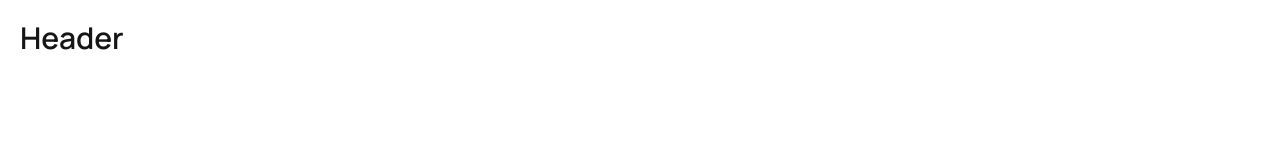
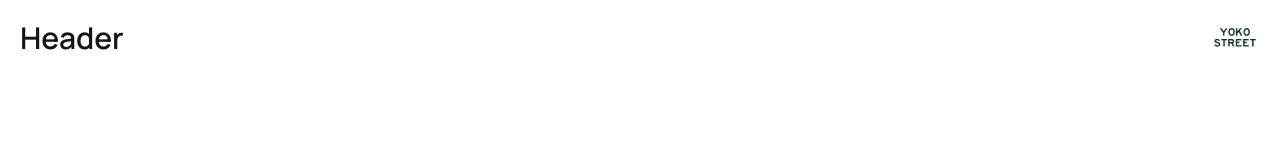
Before and after one commit to Daniel264/yoko-street, a Next.js app: page / in a window 1280 px wide. Shown: the top 160 px of the page. Built offline with nearby package versions, Linux system fonts and the light colour scheme.

Commit message:
Add logo to Header component

```diff
--- a/src/components/Header.tsx
+++ b/src/components/Header.tsx
@@ -1,7 +1,10 @@
+import Image from "next/image";
+
 export const Header = () => {
     return (
         <header className="flex items-center justify-between p-5">
             <h1 className="text-3xl font-semibold">Header</h1>
+            <Image src="/assets/logo/Logoo.svg" alt="Logo" width={50} height={50} />
         </header>
     );
 };
```
Also changed, not shown: public/assets/logo/Logoo.svg (added).
